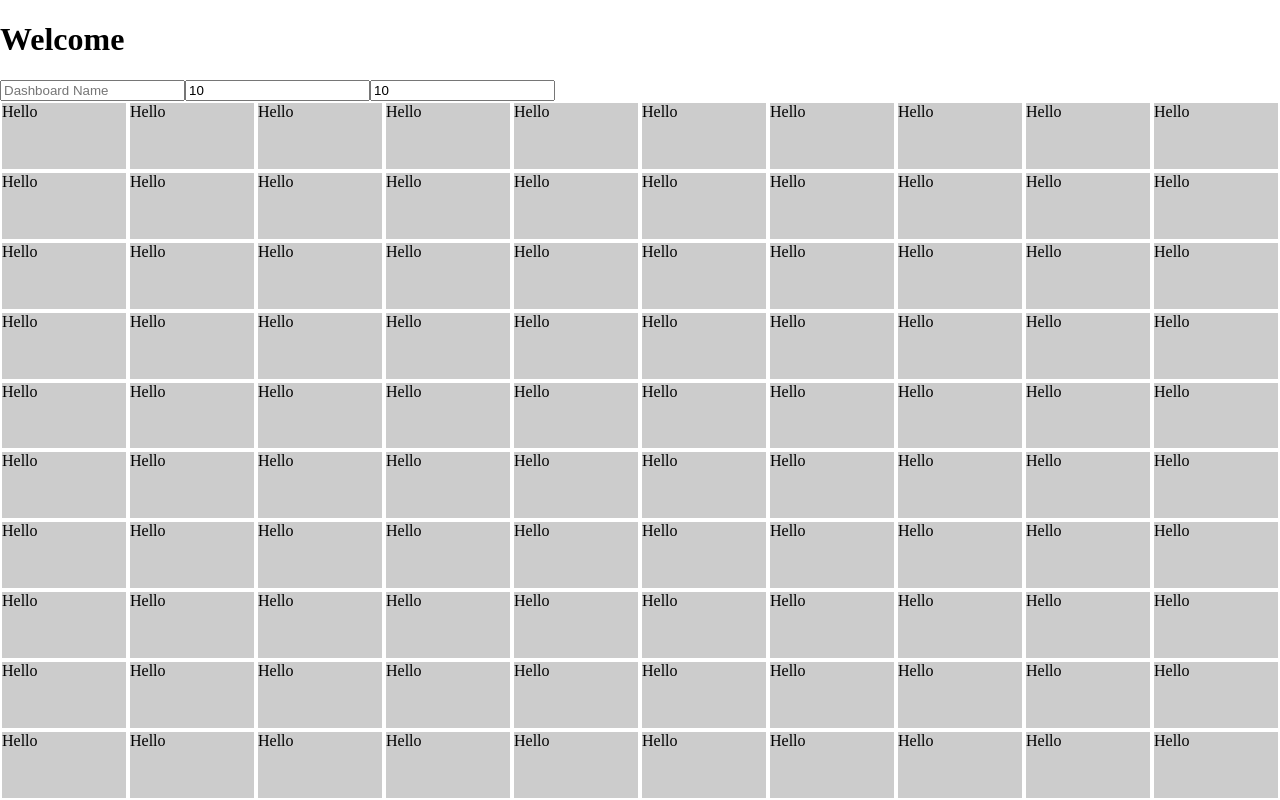
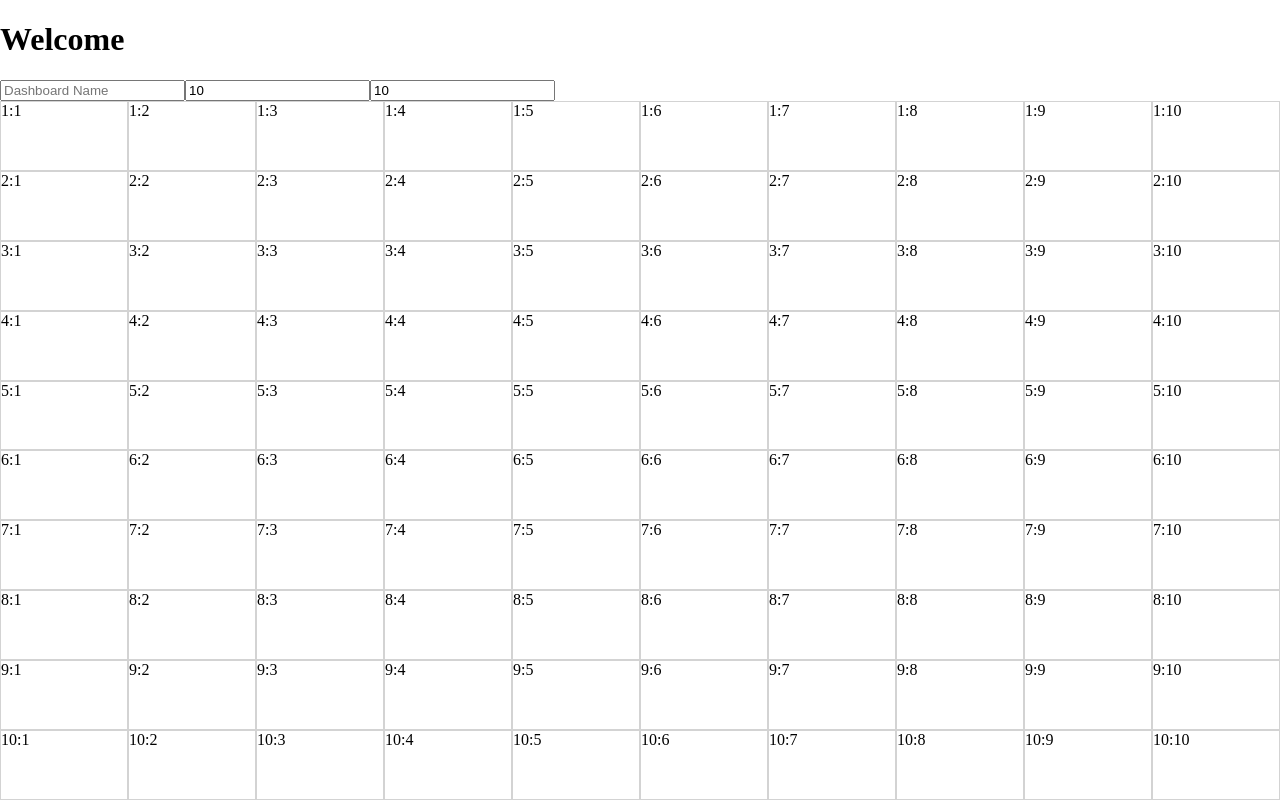
Before and after one commit to fliink/hubitat-dashboard, an Angular app: page /dashboards/1 in a window 1280 px wide. Built offline with nearby package versions, Linux system fonts and the light colour scheme.

Commit message:
Dragging

```diff
--- a/projects/dashboad-app/src/app/dashboards/dashboard/dashboard.component.html
+++ b/projects/dashboad-app/src/app/dashboards/dashboard/dashboard.component.html
@@ -1,5 +1,8 @@
-<div class="page-wrapper" fxLayout="column">
-    <div >
+<div
+    class="page-wrapper"
+    fxLayout="column"
+>
+    <div>
         <input
             #dashboardname
             [value]="dashboard.name"
@@ -16,11 +19,24 @@
             placeholder="Dashboard Height"
         >
     </div>
-    <div
-        class="grid"
-        [ngStyle]="{'grid-template-columns': 'repeat(10, 1fr)', 'grid-template-rows': 'repeat(10, 1fr)'}"
-        fxFlex="1 0"
-    >
-    <div class="tile" *ngFor="let tile of tiles" > Hello</div>
+    <div fxFlex="1 0" class="grid-wrapper">
+        <div
+            class="grid grid-template"
+            [ngStyle]="{'grid-template-columns': 'repeat(10, 1fr)', 'grid-template-rows': 'repeat(10, 1fr)'}"
+        >
+            <div
+                class="tile"
+                *ngFor="let tile of tiles"
+                (dragstart)="dragStart($event, tile)"
+                (drageend)="dragEnd($event, tile)"
+                (dragenter)="dragEnter($event, tile)"
+                draggable="true"
+            >{{tile.row}}:{{tile.column}}</div>
+        </div>
+        <div #grideditor
+            class="grid grid-tiles"
+            [ngStyle]="{'grid-template-columns': 'repeat(10, 1fr)', 'grid-template-rows': 'repeat(10, 1fr)'}"
+        >
+        </div>
     </div>
 </div>
--- a/projects/dashboad-app/src/app/dashboards/dashboard/dashboard.component.scss
+++ b/projects/dashboad-app/src/app/dashboards/dashboard/dashboard.component.scss
@@ -8,14 +8,27 @@
 }
 
 
+.grid-wrapper{
+    position: relative;
+}
+
 .grid{
+    height: 100%;
+    width: 100%;
+    position: absolute;
     display: grid;
     grid-template-columns: repeat(10, 1fr);
     grid-template-rows: repeat(10, 1fr);
-    background-color: red;
+
+    &.grid-tiles{
+        pointer-events: none;
+    }
 }
 
 .tile{
-    border: solid 2px white;
-    background-color: #ccc;
+    border: solid 1px lightgray;
+    background-color: white;
+    &:hover{
+        background-color: lightgray;
+    }
 }
--- a/projects/dashboad-app/src/app/dashboards/dashboard/dashboard.component.ts
+++ b/projects/dashboad-app/src/app/dashboards/dashboard/dashboard.component.ts
@@ -1,5 +1,6 @@
-import { Component, OnInit } from '@angular/core';
+import { Component, ElementRef, OnInit, ViewChild } from '@angular/core';
 import { Dashboard, DashboardTile } from 'projects/models/src/lib/dashboard-api/dashboard';
+import { element } from 'protractor';
 
 @Component({
   selector: 'app-dashboard',
@@ -8,8 +9,12 @@ import { Dashboard, DashboardTile } from 'projects/models/src/lib/dashboard-api/
 })
 export class DashboardComponent implements OnInit {
 
+  @ViewChild('grideditor') gridEditor: ElementRef<HTMLDivElement>;
+
   dashboard: Dashboard = { id: 0, name: '', height: 10, width: 10 };
   tiles: { row: number, column: number }[] = [];
+  activeTile: { element: HTMLElement, start: { row: number, column: number }};
+
   constructor() { }
 
   ngOnInit(): void {
@@ -23,4 +28,32 @@ export class DashboardComponent implements OnInit {
     }
   }
 
+  dragStart(dragEvent: DragEvent, tile: { row: number, column: number }): void {
+    console.log('dragStart', { dragEvent, tile, e: this.gridEditor });
+    const thing = document.createElement('DIV');
+    thing.innerHTML = '';
+    thing.classList.add('tile');
+    thing.style.backgroundColor = 'green';
+    thing.style.gridColumn = `${tile.column}`;
+    thing.style.transition = `.2s`;
+    thing.style.gridRow = `${tile.row}`;
+    this.gridEditor.nativeElement.appendChild(thing);
+    this.activeTile = {
+      element: thing,
+      start: tile
+    };
+  }
+
+  dragEnd(dragEvent: DragEvent, tile: DashboardTile): void {
+    console.log('dragEnd', { dragEvent, tile });
+  }
+
+  dragEnter(dragEvent: DragEvent, tile: { row: number, column: number }): void {
+    console.log('dragEnter', { dragEvent, tile });
+    this.activeTile.element.style.gridColumn = `${Math.min(this.activeTile.start.column, tile.column + 1)}`;
+    this.activeTile.element.style.gridRow = `${Math.min(this.activeTile.start.row, tile.row + 1)}`;
+    this.activeTile.element.style.gridColumnEnd = `${Math.max(this.activeTile.start.column, tile.column + 1)}`;
+    this.activeTile.element.style.gridRowEnd = `${Math.max(this.activeTile.start.row, tile.row + 1)}`;
+  }
+
 }
```
